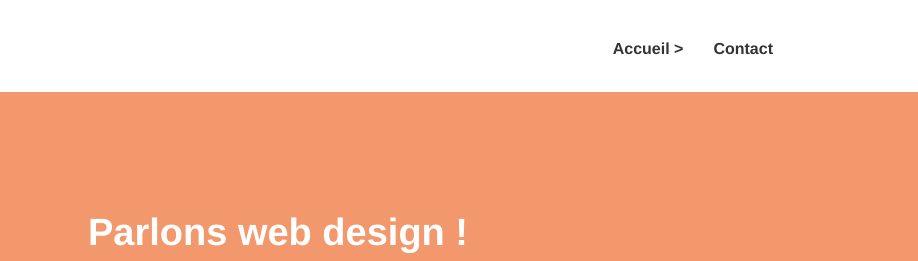
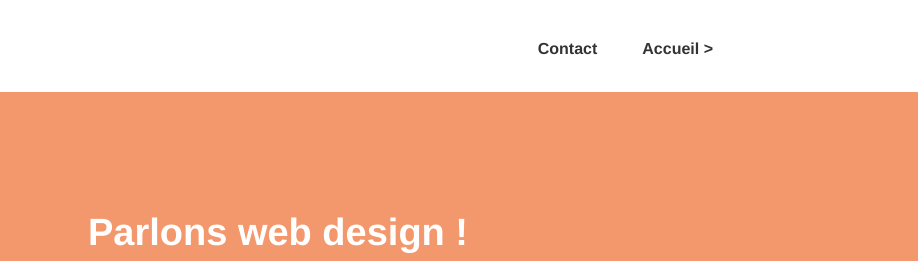
Before and after one commit to Ceciledeveloppeuseweb/La-Panthere-P4, a plain HTML site: page page2.html in a window 1280 px wide. Shown: the top 261 px of the page, 362-1280 px from the left. Drawn offline with nearby package versions, Linux system fonts and the light colour scheme; files that its build step writes are made by us from their sources; a script that the page names is missing.

Commit message:
modif liens nav page2

```diff
--- a/page2.html
+++ b/page2.html
@@ -43,10 +43,10 @@
 			<div class="collapse navbar-collapse navbar-1 special-dropdown-nav">
 				<ul class="site-navigation nav navbar-nav">
 					<li>
-						<a href="index.html">Accueil &gt;</a>
+						<a href="index.html">Contact</a>
 					</li>
 					<li>
-						<a href="page2.html">Contact</a>
+						<a href="page2.html">Accueil &gt;</a>
 					</li>
 				</ul>
 			</div>
--- a/style.css
+++ b/style.css
@@ -327,6 +327,8 @@ a:hover {
     float: left;
     margin-top: 4px;
     font-size: 16px;
+    list-style-type: none;
+    margin-left: 15px;
 }
 
 .navbar-nav .open .dropdown-menu > li > a {
@@ -367,7 +369,7 @@ a:hover {
     .site-navigation {
         position: absolute;
         top: 50%;
-        right: 20px;
+        right: 80px;
         transform: translate(0, -50%);
         -webkit-transform: translateY(-50%);
     }
```
